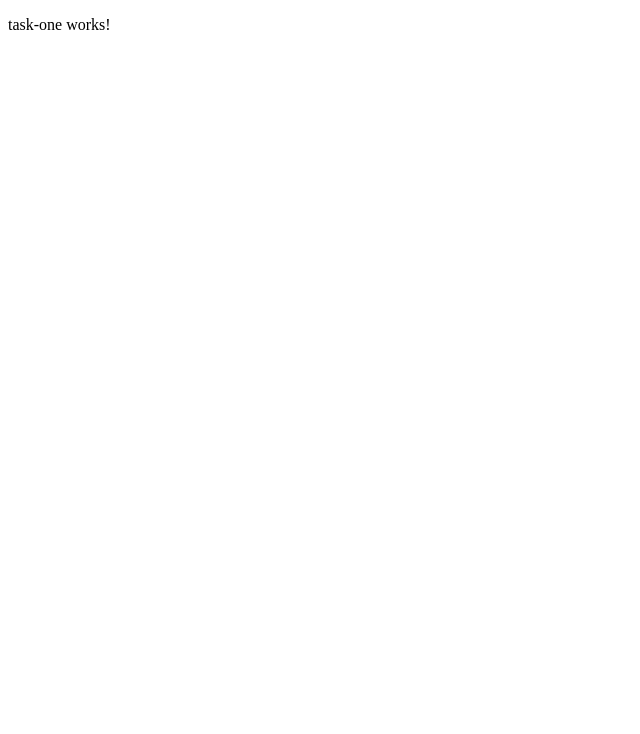
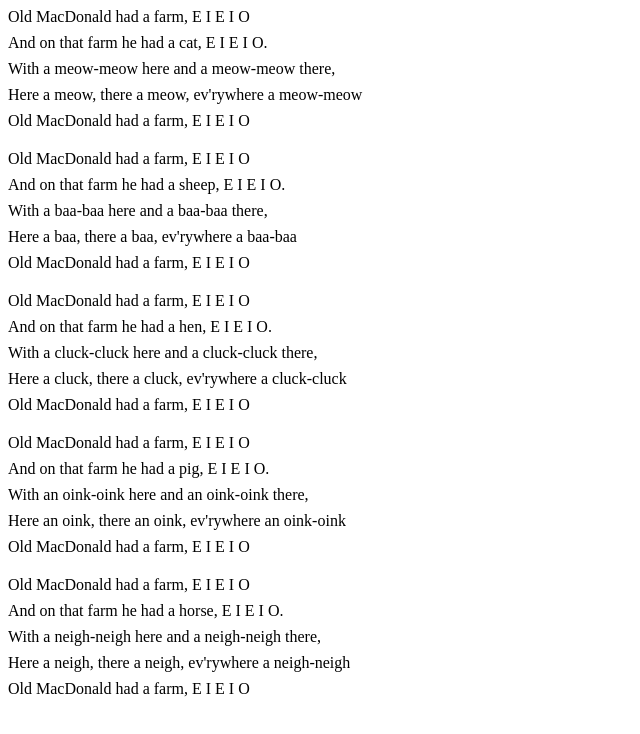
Before and after one commit to ruzhaa/old-mac-donald, an Angular app: page /tasks/auto in a window 1280 px wide. Shown: the top 734 px of the page, without its empty margins (0-640 px from the left). Built offline with nearby package versions, Linux system fonts and the light colour scheme.

Commit message:
generate common interfaces and modules; create(StartWithVowelPipe); create(TaskOne): auto generate 5 verses

```diff
--- a/src/app/modules/tasks/task-one/task-one.component.html
+++ b/src/app/modules/tasks/task-one/task-one.component.html
@@ -1 +1,19 @@
-<p>task-one works!</p>
+<ng-container *ngFor="let animal of animals">
+    <div class="space-bottom-20px">
+        <p>Old MacDonald had a farm, E I E I O</p>
+        <p>
+            And on that farm he had {{ (animal.species | startWithVowel) ? 'an' : 'a' }} {{ animal.species }}, E I E I
+            O.
+        </p>
+        <p>
+            With {{ (animal.sound | startWithVowel) ? 'an' : 'a' }} {{ animal.sound }}-{{ animal.sound }} here and
+            {{ (animal.sound | startWithVowel) ? 'an' : 'a' }} {{ animal.sound }}-{{ animal.sound }} there,
+        </p>
+        <p>
+            Here {{ (animal.sound | startWithVowel) ? 'an' : 'a' }} {{ animal.sound }}, there
+            {{ (animal.sound | startWithVowel) ? 'an' : 'a' }} {{ animal.sound }}, ev'rywhere
+            {{ (animal.sound | startWithVowel) ? 'an' : 'a' }} {{ animal.sound }}-{{ animal.sound }}
+        </p>
+        <p>Old MacDonald had a farm, E I E I O</p>
+    </div>
+</ng-container>
--- a/src/app/modules/tasks/task-one/task-one.component.ts
+++ b/src/app/modules/tasks/task-one/task-one.component.ts
@@ -1,4 +1,5 @@
 import { Component, OnInit } from '@angular/core';
+import { Animal, IAnimal } from 'src/app/shared';
 
 @Component({
     selector: 'app-task-one',
@@ -6,6 +7,13 @@ import { Component, OnInit } from '@angular/core';
     styleUrls: ['./task-one.component.scss']
 })
 export class TaskOneComponent implements OnInit {
+    animals: IAnimal[] = [
+        new Animal({ species: 'cat', sound: 'meow' }),
+        new Animal({ species: 'sheep', sound: 'baa' }),
+        new Animal({ species: 'hen', sound: 'cluck' }),
+        new Animal({ species: 'pig', sound: 'oink' }),
+        new Animal({ species: 'horse', sound: 'neigh' }),
+    ];
 
     constructor() { }
 
--- a/src/app/shared/index.ts
+++ b/src/app/shared/index.ts
@@ -1 +1,5 @@
 export * from './shared.module';
+
+export * from './interfaces';
+export * from './models';
+export * from './pipes';
--- /dev/null
+++ b/src/app/shared/interfaces/i-animal.ts
@@ -0,0 +1,4 @@
+export interface IAnimal {
+    species: string;
+    sound: string;
+}
--- /dev/null
+++ b/src/app/shared/interfaces/index.ts
@@ -0,0 +1 @@
+export * from './i-animal';
--- /dev/null
+++ b/src/app/shared/models/animal.ts
@@ -0,0 +1,13 @@
+import { IAnimal } from '../interfaces';
+
+export class Animal implements IAnimal {
+    species: string;
+    sound: string;
+
+    constructor(data?: IAnimal) {
+        if (data) {
+            if (data['species']) this.species = data.species;
+            if (data['sound']) this.sound = data.sound;
+        }
+    }
+}
--- /dev/null
+++ b/src/app/shared/models/index.ts
@@ -0,0 +1 @@
+export * from './animal';
--- /dev/null
+++ b/src/app/shared/pipes/index.ts
@@ -0,0 +1 @@
+export * from './start-with-vowel.pipe';
--- /dev/null
+++ b/src/app/shared/pipes/start-with-vowel.pipe.ts
@@ -0,0 +1,12 @@
+import { Pipe, PipeTransform } from '@angular/core';
+
+@Pipe({
+    name: 'startWithVowel'
+})
+export class StartWithVowelPipe implements PipeTransform {
+
+    transform(value: string): unknown {
+        return (/^[aieouAIEOU]/i).test(value);
+    }
+
+}
--- a/src/app/shared/shared.module.ts
+++ b/src/app/shared/shared.module.ts
@@ -1,12 +1,14 @@
 import { NgModule } from '@angular/core';
 import { CommonModule } from '@angular/common';
+import { StartWithVowelPipe } from './pipes';
 
 
 
 @NgModule({
-    declarations: [],
+    declarations: [StartWithVowelPipe],
     imports: [
         CommonModule
-    ]
+    ],
+    exports: [StartWithVowelPipe]
 })
 export class SharedModule { }
--- a/src/styles.scss
+++ b/src/styles.scss
@@ -1 +1,10 @@
 /* You can add global styles to this file, and also import other style files */
+p {
+    margin: 0 0 8px;
+}
+
+@for $space from 1 through 50 {
+    .space-bottom-#{$space}px {
+        margin-bottom: #{$space}px;
+    }
+}
```
Also changed, not shown: src/app/shared/services/index.ts (deleted), 1 other file (tests, documents, lock files or other folders).
